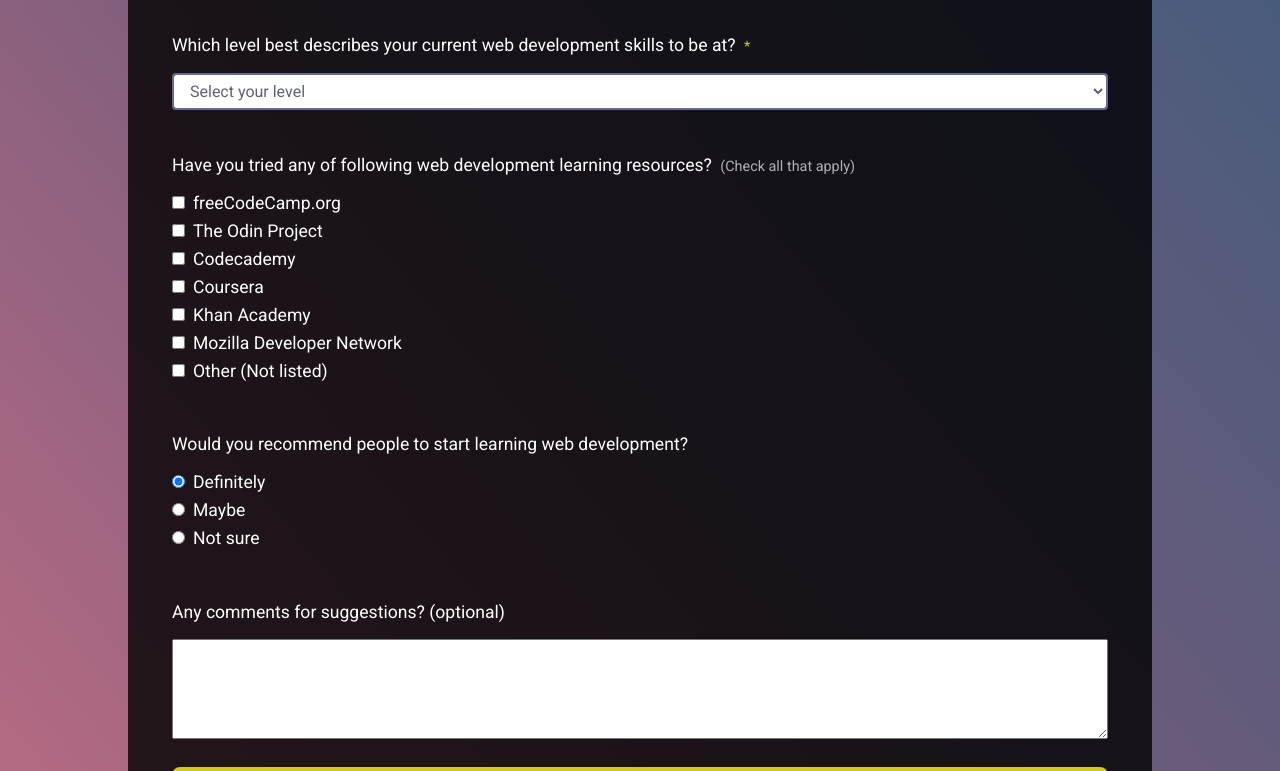
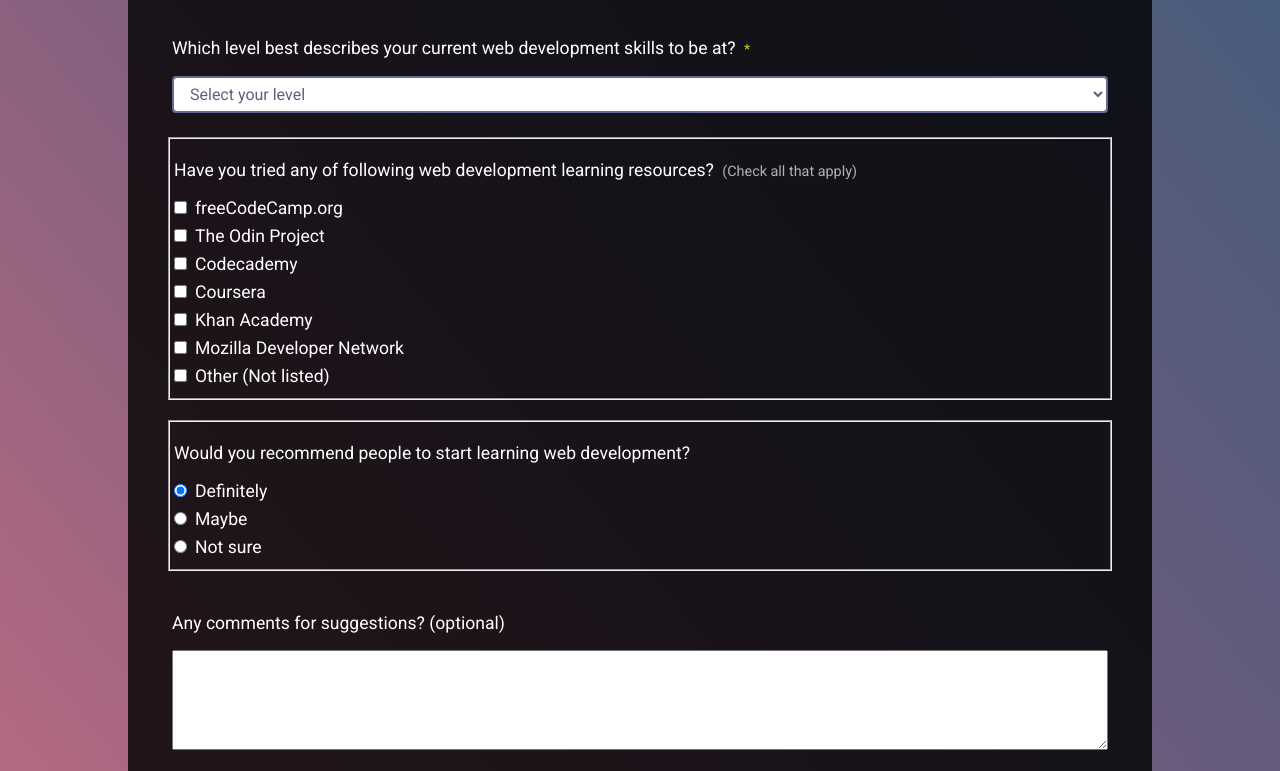
Before and after one commit to fusakoo/survey-form, a plain HTML site: page index.html in a window 1280 px wide. Shown: the part 553-1324 px from the top of the page. Drawn offline with Linux system fonts and the light colour scheme.

Commit message:
Update README.md; add DOCTYPE to html; update div to fieldset

```diff
--- a/index.html
+++ b/index.html
@@ -1,3 +1,4 @@
+<!DOCTYPE html>
 <head>
     <title>Survey Form</title>
     <meta name="description" content="Sample Survey Form.">
@@ -57,7 +58,7 @@
                 <option value="preferNo">Prefer not to answer</option>
             </select>
         </div>
-        <div class="form-group">
+        <fieldset class="form-group">
             <p>Have you tried any of following web development learning resources? <span class="opt">(Check all that apply)</span></p>
             <label>
                 <input
@@ -115,8 +116,8 @@
                     class="input-checkbox"
                 />Other (Not listed)
             </label>
-        </div>
-        <div class="form-group">
+        </fieldset>
+        <fieldset class="form-group">
             <p>Would you recommend people to start learning web development?</p>
             <label>
                 <input
@@ -143,7 +144,7 @@
                     class="input-radio"
                 />Not sure</input>
             </label>
-        </div>
+        </fieldset>
         <div class="form-group">
             <p>Any comments for suggestions? <span class="optional">(optional)</span></p>
             <textarea
```
Also changed, not shown: 1 other file.
